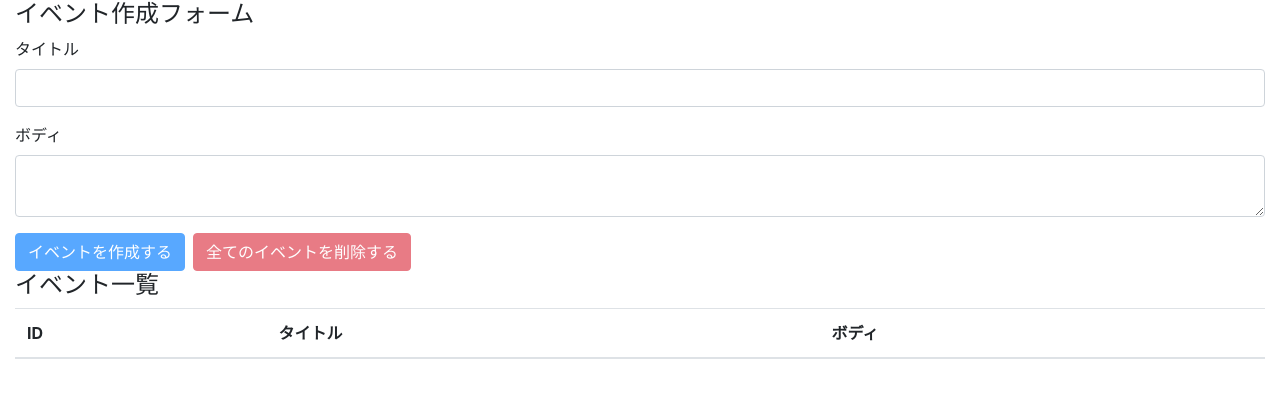
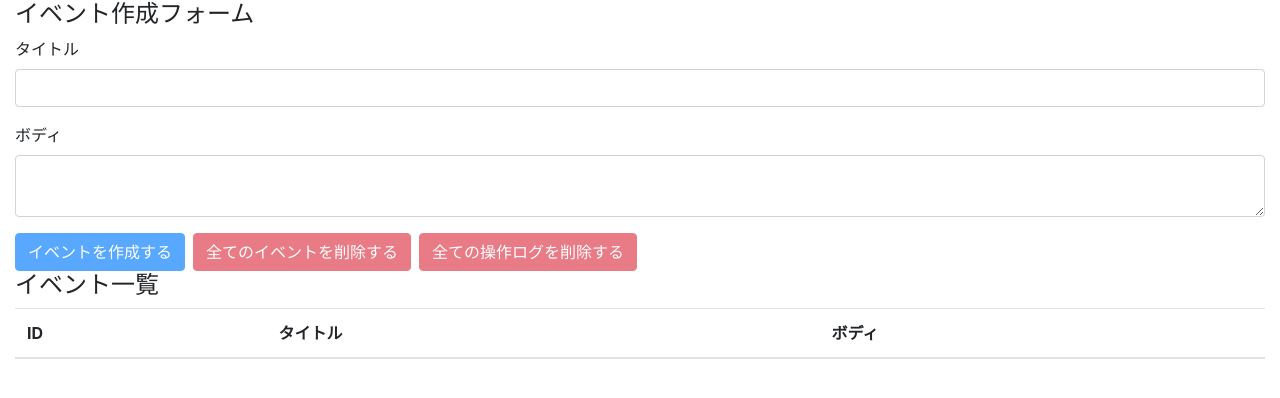
Before and after one commit to siriusjunior/react-hooks-101, a React (Create React App) app: page / in a window 1280 px wide. Shown: the top 398 px of the page. Built offline with nearby package versions, Linux system fonts and the light colour scheme.

Commit message:
[Add]操作ログの削除機能

```diff
--- a/src/components/EventForm.js
+++ b/src/components/EventForm.js
@@ -46,7 +46,13 @@
   };
 
   const unCeatable = (title === "") | (body === "");
-
+  const deleteAllOperationLogs = (e) => {
+    e.preventDefault();
+    const result = window.confirm("全ての操作ログを削除してよろしいですか？");
+    if (result) {
+      dispatch({ type: DELETE_ALL_OPERATION_LOGS });
+    }
+  };
   return (
     <>
       <h4>イベント作成フォーム</h4>
@@ -83,11 +89,18 @@
           イベントを作成する
         </button>
         <button
-          className="btn btn-danger"
+          className="btn btn-danger mr-2"
           onClick={deleteAllEvents}
           disabled={state.events.length === 0}
         >
           全てのイベントを削除する
+        </button>
+        <button
+          className="btn btn-danger"
+          onClick={deleteAllOperationLogs}
+          disabled={state.operationLogs.length === 0}
+        >
+          全ての操作ログを削除する
         </button>
       </form>
     </>
```
